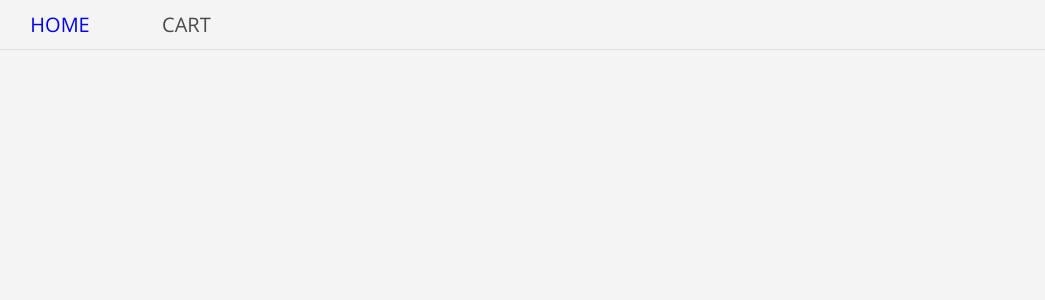
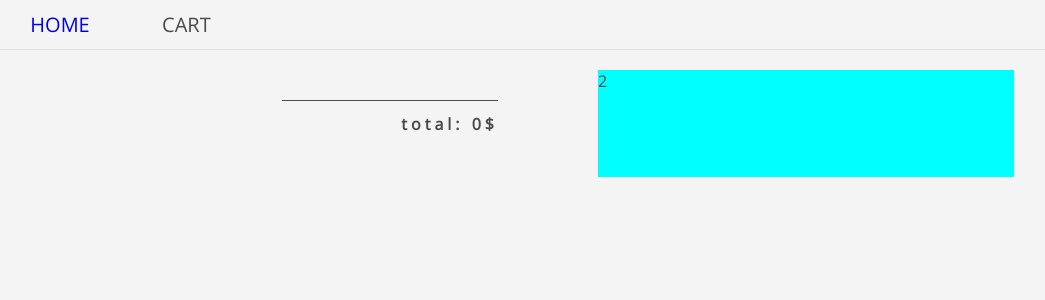
Before and after one commit to ADamian17/c-swag-client, a React (Create React App) app: page /checkout in a window 1280 px wide. Shown: the top 300 px of the page, without its empty margins (42-1087 px from the left). Built offline with nearby package versions, Linux system fonts and the light colour scheme.

Commit message:
added checkout page

```diff
--- a/src/components/Cart/Cart.jsx
+++ b/src/components/Cart/Cart.jsx
@@ -5,7 +5,6 @@ import { toggleCart } from '../../recoil/cart/cart.atoms';
 import { useRecoilValue, useRecoilState } from 'recoil';
 
 import CartPreview from './CartPreview/CartPreview';
-// import CartIcon from '../../Icons/CartIcon';
 
 import './Cart.scss';
 
--- a/src/components/Cart/CartItemCard/CartItemCard.jsx
+++ b/src/components/Cart/CartItemCard/CartItemCard.jsx
@@ -7,7 +7,7 @@ const CartItemCard = ({ item }) => {
 
   const { defaultArticle, quantity } =  item;
   const itemName = truncateString( defaultArticle.name, 12 );
-  console.log({item});
+
   return (
     <article className="preview">
       <section className="preview__aside">
--- a/src/config/routes.js
+++ b/src/config/routes.js
@@ -1,11 +1,13 @@
 import { Switch, Route } from "react-router-dom";
 
 import ProductsGallery from "../pages/ProductsGallery/ProductsGallery";
+import Checkout from "../pages/Checkout/Checkout.jsx";
 
 const Routes = () => {
   return (
     <Switch>
       <Route exact path="/" component={ProductsGallery} />
+      <Route exact path="/checkout" component={Checkout} />
     </Switch>
   );
 };
--- /dev/null
+++ b/src/pages/Checkout/Checkout.jsx
@@ -0,0 +1,30 @@
+import './Checkout.scss';
+
+import { cartItems } from '../../recoil/cart/cart.atoms';
+import { cartItemsTotal } from '../../recoil/cart/cart.selectors';
+import { useRecoilValue } from 'recoil';
+
+import CartItemCard from '../../components/Cart/CartItemCard/CartItemCard';
+
+const Checkout = () => {
+  const items = useRecoilValue( cartItems );
+  const total = useRecoilValue( cartItemsTotal );
+
+  return (
+    <div className="checkout">
+      <section className="checkout__aside">
+        <div className="checkout__list">
+          {
+            items.map(item => <CartItemCard key={item.code} item={item} /> )
+          }
+        </div>
+
+        <h4 className="checkout__total">total: {total}$</h4>
+      </section>
+
+      <section className="checkout__main">2</section>
+    </div>
+  );
+};
+
+export default Checkout;
--- /dev/null
+++ b/src/pages/Checkout/Checkout.scss
@@ -0,0 +1,27 @@
+@import '../../sass/abstracts/variables';
+
+.checkout {
+  width: 65%;
+
+  display: flex;
+
+
+  &__aside {
+    flex: 0 0 50%;
+    padding: 3rem 10rem;
+  }
+
+  &__main {
+    flex: 1;
+    background-color: aqua;
+  }
+
+  &__list {
+    border-bottom: 1px solid $default-color-dark;
+  }
+
+  &__total {
+    text-align: end;
+    padding: 1.2rem 0;
+  }
+}
--- a/src/recoil/cart/cart.selectors.js
+++ b/src/recoil/cart/cart.selectors.js
@@ -10,3 +10,19 @@ export const cartItemsCount = selector({
     return items.reduce( ( acc, item ) => acc + item.quantity, 0 );
   }
 });
+
+export const cartItemsTotal = selector({
+  key: 'cartItemsTotal',
+  get: ({ get }) => {
+    const items = get(cartItems).map( item => item.total )
+
+    if ( items.length > 0 ) {
+
+      const total = items.reduce( ( acc, item ) => acc + item );
+      console.log('from selector', { total })
+      return total
+    };
+
+    return 0;
+  }
+});
```
